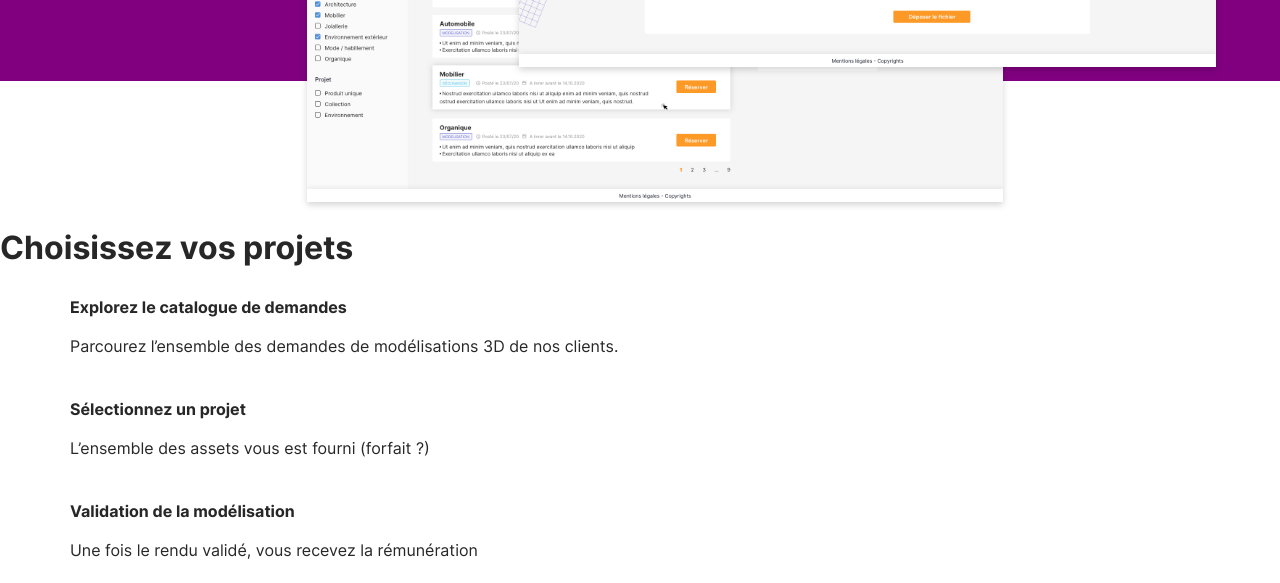
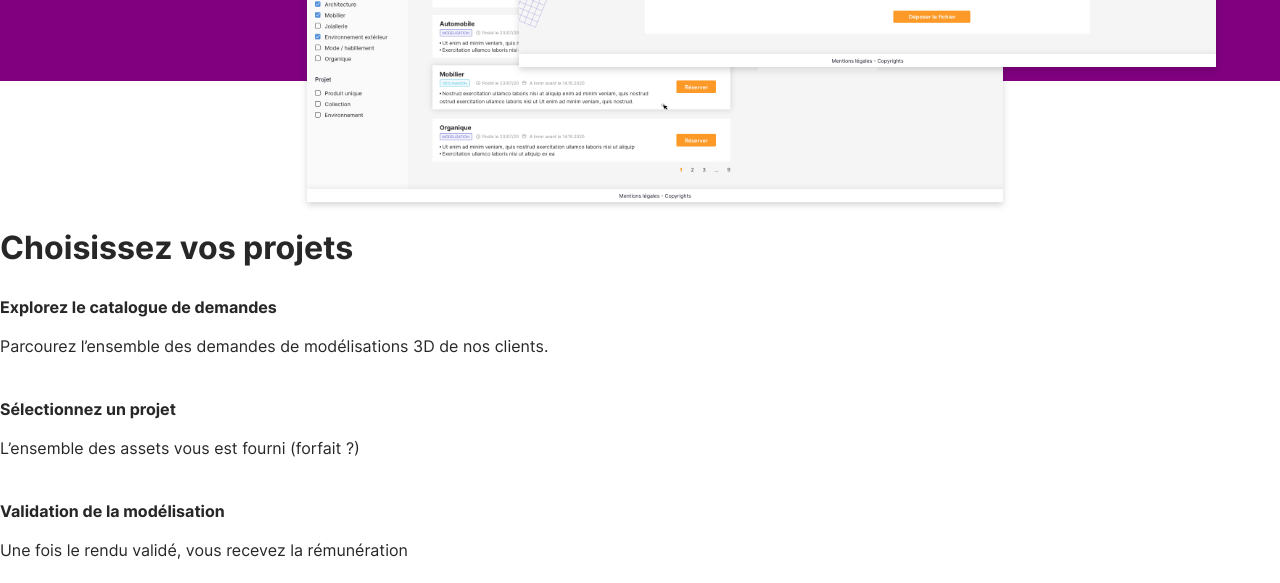
Before and after one commit to AnthonyH-ecv/Onir-, a website: page public/Infographiste.html in a window 1280 px wide. Shown: the part 484-1067 px from the top of the page. Drawn offline with Linux system fonts and the light colour scheme.

Commit message:
Style compilé

```diff
--- a/public/css/main.css
+++ b/public/css/main.css
@@ -1286,8 +1286,7 @@ html {
 .choose-project-container .choose-card-wrapper {
   display: flex;
   flex-direction: column;
-  max-width: 1361px;
-  padding: 0 70px; }
+  max-width: 1361px; }
 
 footer {
   position: relative; }
```
